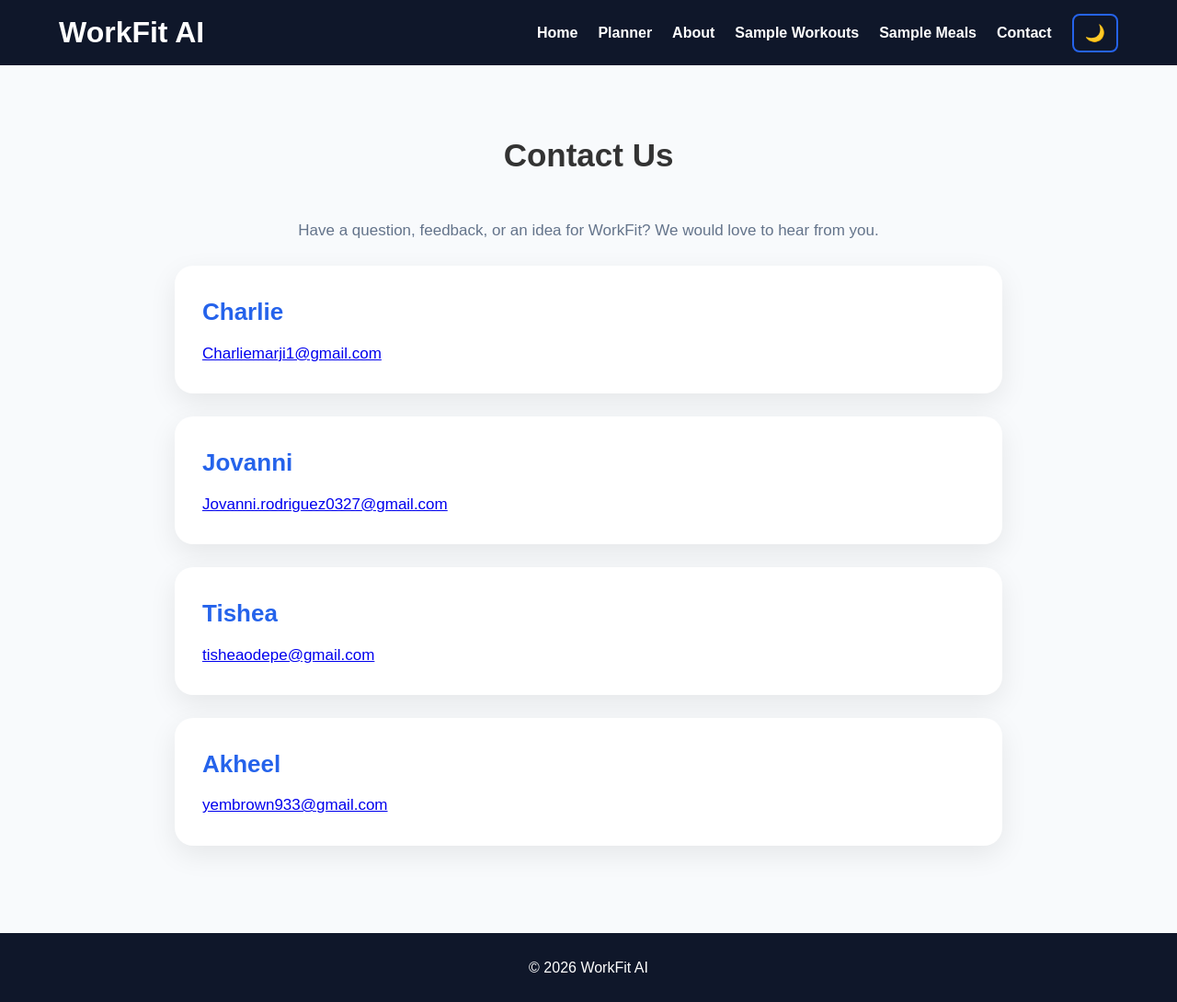
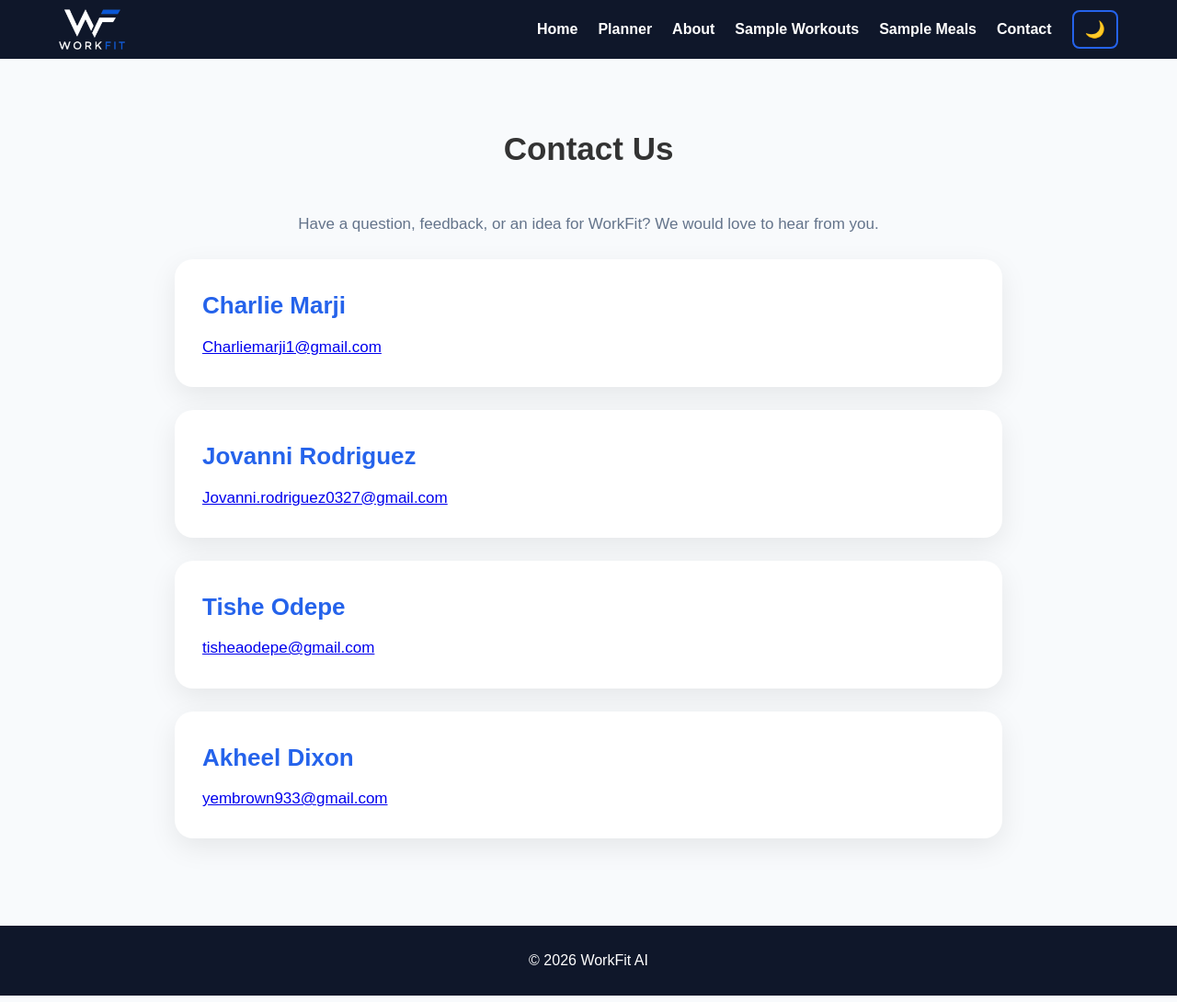
Before and after one commit to charliemarji1-web/WorkFit, a website: page contact.html in a window 1280 px wide. Shown: the whole page at 92% size. Drawn offline with Linux system fonts and the light colour scheme.

Commit message:
Update contact.html

```diff
--- a/contact.html
+++ b/contact.html
@@ -16,7 +16,9 @@
 
     <div class="container">
 
-        <h1>WorkFit AI</h1>
+        <a href="index.html" class="logo">
+            <img src="images/WorkFit%20White%20Logo.png" alt="WorkFit AI Logo">
+        </a>
 
         <nav>
             <a href="index.html">Home</a>
@@ -54,7 +56,7 @@
 
         <div class="card">
 
-            <h2>Charlie</h2>
+            <h2>Charlie Marji</h2>
 
             <p>
                 <a href="mailto:Charliemarji1@gmail.com">
@@ -67,7 +69,7 @@
 
         <div class="card">
 
-            <h2>Jovanni</h2>
+            <h2>Jovanni Rodriguez</h2>
 
             <p>
                 <a href="mailto:Jovanni.rodriguez0327@gmail.com">
@@ -80,7 +82,7 @@
 
         <div class="card">
 
-            <h2>Tishea</h2>
+            <h2>Tishe Odepe</h2>
 
             <p>
                 <a href="mailto:tisheaodepe@gmail.com">
@@ -93,7 +95,7 @@
 
         <div class="card">
 
-            <h2>Akheel</h2>
+            <h2>Akheel Dixon</h2>
 
             <p>
                 <a href="mailto:yembrown933@gmail.com">
```
